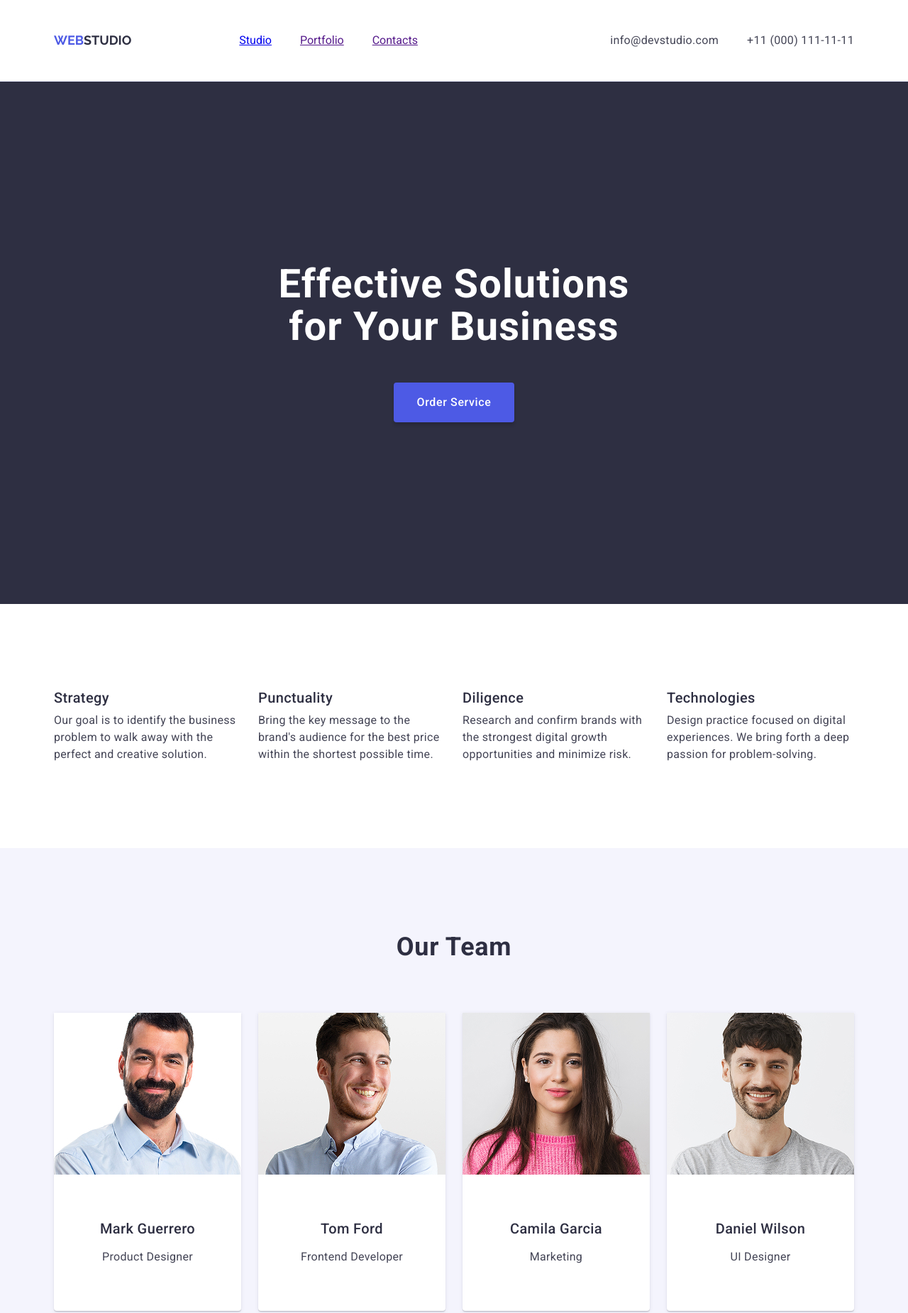
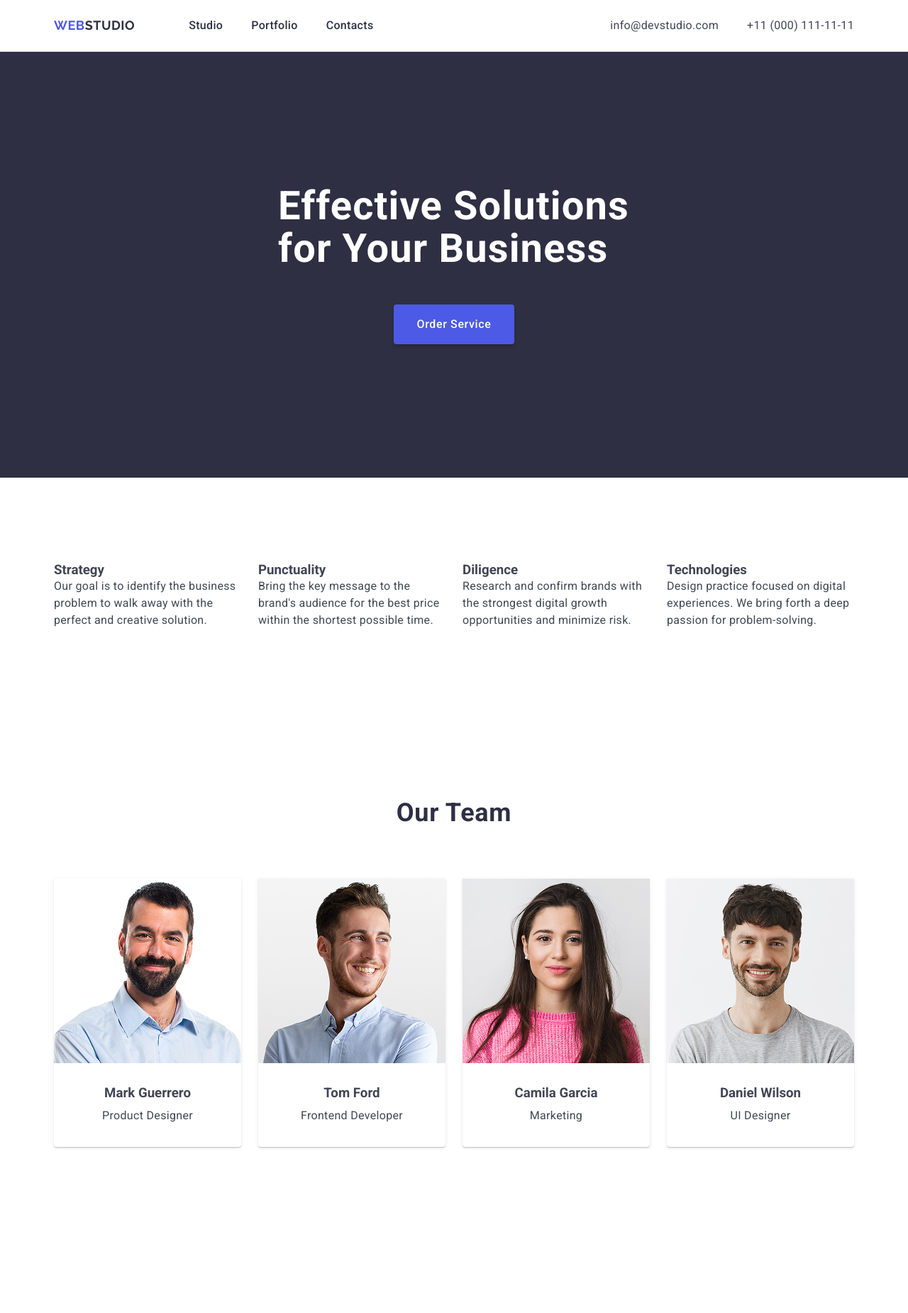
Before and after one commit to extezzu/goit-markup-hw-03, a plain HTML site: page index.html in a window 1280 px wide. Shown: the top 1850 px of the page at 71% size. Drawn offline with nearby package versions, Linux system fonts and the light colour scheme.

Commit message:
night work fixing v2.0

```diff
--- a/css/styles.css
+++ b/css/styles.css
@@ -1,191 +1,69 @@
-                            /** global styles + resets **/
-* {
+body {
+    font-family: "Roboto", sans-serif;
+    color: #434455;
+    background-color: #FFFFFF;
+}
+
+/* ======================== resets === */
+
+ul, ol {
     margin: 0;
     padding: 0;
-    box-sizing: border-box;
+    list-style-type: none;
 }
 
-body {
-    font-family: "Roboto", sans-serif;
-    background-color: #FFFFFF;
-    color: #434455;
+a {
+    text-decoration: none;
 }
 
-h2 {
-    font-family: "Roboto", sans-serif;
-    font-weight: 700;
+h1, h2, h3, h4, h5, h6, p {
+    margin: 0;
 }
 
 img {
     display: block;
-    object-fit: cover;
 }
 
-ul {
-    list-style: none;
-    display: flex;
-    gap: 24px;
-    padding: 0;
-    margin: 0;
+/* ======================== common === */
+
+.container {
+    width: 1158px;
+    padding: 0 15px;
+    margin: 0 auto;
 }
 
 section {
     padding: 120px 0;
 }
 
-.container {
-    display: flex;
-    justify-content: space-between;
-    align-items: center;
-    flex-wrap: wrap;
-    max-width: 1158px;
-    margin: 0 auto;
-    padding: 0 15px;
+.section-title {
+    font-size: 36px;
+    line-height: 1.11;
+    letter-spacing: 0.02em;
+
+    text-align: center;
+    text-transform: capitalize;
+
+    color: #2e2f42;
 }
 
-
-                            /** header **/
-header {
-    padding: 24px;
-    border-bottom: 1px solid #E7E9FC;
-}
-
-.header-nav {
-    display: flex;
-    align-items: center;
-    gap: 76px;
+.section-text {
+    font-size: 16px;
+    line-height: 1.5;
+    letter-spacing: 0.02em;
 }
 
 .logo {
     font-family: "Raleway", sans-serif;
     font-weight: 700;
     font-size: 18px;
+    line-height: 1.17;
+    letter-spacing: 0.03em;
+    text-transform: uppercase;
+
     color: #4d5ae5;
-    text-decoration: none;
-    text-transform: uppercase;
-    margin-right: 76px;
 }
 
-.logo span {
-    color: #2e2f42;
-}
-
-.footer .logo span {
-    color: #f4f4fd;
-}
-
-.header-span {
-    color: #2e2f42;
-}
-
-
-.nav-links {
-    display: flex;
-    gap: 40px;
-    padding: 0;
-    margin: 0;
-    list-style: none;
-    padding: 24px 0;
-}
-
-.nav-links li a:hover {
-    color: #404bbf;
-}
-
-.nav-links li a:focus {
-    color: #404bbf;
-}
-
-
-.contact {
-    font-style: normal;
-}
-
-.contact ul {
-    display: flex;
-    gap: 40px;
-    padding: 0;
-    margin: 0;
-    list-style: none;
-}
-
-.contact li a {
-    font-family: "Roboto", sans-serif;
-    font-weight: 400;
-    font-size: 16px;
-    line-height: 1.5;
-    letter-spacing: 0.02em;
-    color: #434455;
-    text-decoration: none;
-}
-
-.contact li a:hover {
-    color: #404bbf;
-}
-
-.contact li a:focus {
-    color: #404bbf;
-}
-
-.contact-a:hover {
-    color: #404bbf;
-}
-
-.button-active {
-    padding: 24px 0;
-}
-
-                            /** Business section1 **/
-.section-business {
-    background-color: #2e2f42;
-    padding: 188px 0;
-}
-
-.section-business .container {
-    display: flex;
-    flex-direction: column;
-    align-items: center;
-}
-
-.business-title {
-    font-size: 56px;
-    line-height: 1.07;
-    text-align: center;
-    letter-spacing: 0.02em;
-    color: #ffffff;
-    max-width: 496px;
-    margin-top: 68px;
-    margin-bottom: 48px;
-}
-
-.business-button {
-    background-color: #4d5ae5;
-    font-family: "Roboto", sans-serif;
-    font-weight: 500;
-    font-size: 16px;
-    line-height: 1.5;
-    letter-spacing: 0.04em;
-    color: #ffffff;
-    cursor: pointer;
-    display: block;
-    margin: 0 auto;
-    padding: 16px 32px;
-    margin-bottom: 68px;
-    border-radius: 4px;
-    box-shadow: 0px 4px 4px 0px #00000026;
-    min-width: 169px;
-    height: 56px;
-    border: none;
-}
-
-.business-button:active,
-.business-button:hover,
-.business-button:focus {
-    background-color: #404bbf;
-}
-
-
-                            /** Strategy section2 **/
 .visually-hidden {
     position: absolute;
     width: 1px;
@@ -199,132 +77,187 @@ header {
     overflow: hidden;
 }
 
-.strategy-title {
-    font-weight: 500;
-    font-size: 20px;
-    line-height: 1.2;
-    letter-spacing: 0.02em;
-    color: #2e2f42;
-    margin-bottom: 8px;
-    text-align: left;
+/* ======================== header === */
+
+.header {
+  border-bottom: 1px solid #e7e9fc;
 }
 
-.strategy-description {
+.header-wrapper {
+    display: flex;
+    align-items: center;
+}
+
+.header-nav {
+    display: flex;
+    align-items: center;
+}
+
+.nav-list {
+    display: flex;
+    gap: 40px;
+}
+
+.header-logo {
+    padding-top: 24px;
+    padding-bottom: 24px;
+
+    margin-right: 76px;
+}
+
+.header-logo .head-logospan {
+    color: #2e2f42;
+}
+
+.nav-link {
+    display: block;
+
+    padding-top: 24px;
+    padding-bottom: 24px;
+
+    font-weight: 500;
+  font-size: 16px;
+    line-height: 1.5;
+  letter-spacing: 0.02em;
+
+  color: #2e2f42;
+}
+.nav-link:hover,
+.nav-link:focus {
+    color: #404bbf;
+}
+
+.address {
+    margin-left: auto;
+    font-style: normal;
+}
+
+.address-list {
+    display: flex;
+    gap: 40px;
+}
+
+.address-link {
+    display: block;
+    padding-top: 24px;
+    padding-bottom: 24px;
+
     font-size: 16px;
     line-height: 1.5;
     letter-spacing: 0.02em;
+
     color: #434455;
-    text-align: left;
-    max-width: 264px;
+}
+.address-link:hover,
+.address-link:focus {
+    color: #404bbf;
 }
 
-                            /** Team section3 **/
-.section-team {
-    background-color: #F4F4FD;
+/* ======================== section-business #1 === */
+
+.section-business {
+    background-color: #2e2f42;
+    padding: 188px 0;
+}
+
+.business-title {
+    margin: 0 auto 48px;
+
+    max-width: 496px;
+
+    font-size: 56px;
+    line-height: 1.07;
+    letter-spacing: 0.02em;
+
+    color: #ffffff;
+}
+
+.business-button {
+    display: block;
+
+    margin: 0 auto;
+    padding: 16px 32px;
+
+    min-width: 169px;
+    height: 56px;
+
+    font-weight: 500;
+    font-size: 16px;
+    line-height: 1.5;
+    letter-spacing: 0.04em;
+
+    cursor: pointer;
+
+    border-radius: 4px;
+    border: none;
+
+    box-shadow: 0 4px 4px 0 rgba(0, 0, 0, 0.15);
+
+    color: #ffffff;
+    background-color: #4d5ae5;
+}
+
+.business-button:active, .business-button:focus {
+    background-color: #404bbf;
+}
+
+/* ======================== section-features #2 === */
+
+.features-list {
+    display: flex;
+    gap: 24px;
+}
+
+.features-subtitle {
+    margin-bottom: 8px;
+}
+
+.features-item {
+    width: calc((100% - 24px * 3) / 4);
+}
+
+/* ======================== section-team #3 === */
+
+.team {
+    background: #f4f4fd;
 }
 
 .team-title {
-    font-size: 36px;
-    line-height: 1.11;
-    text-align: center;
-    letter-spacing: 0.02em;
-    text-transform: capitalize;
-    color: #2e2f42;
-    flex-basis: 100%;
-    flex-shrink: 0;
-    text-align: center;
     margin-bottom: 72px;
 }
 
-.team-member {
-    background-color: #FFFFFF;
-    box-sizing: border-box;
+.team-list {
     display: flex;
-    flex-wrap: wrap;
-    padding: 0;
-    margin: 0;
-    list-style: none;
-    flex-direction: column;
-    flex-basis: 100%;
-    align-items: center;
-    padding-bottom: 32px;
-    border-bottom-left-radius: 4px;
-    border-bottom-right-radius: 4px;
-    box-shadow: 0px 2px 1px 0px #2E2F4214, 0px 1px 1px 0px #2E2F4229, 0px 1px 6px 0px #2E2F4214;
+    gap: 24px;
 }
 
-.team-member img {
-    padding-bottom: 32px;
+.team-member {
+    width: calc((100% - 24px * 3) / 4);
+
+    border-radius: 0 0 4px 4px;
+    box-shadow: 0 2px 1px 0 rgba(46, 47, 66, 0.08),
+    0 1px 1px 0 rgba(46, 47, 66, 0.16), 0 1px 6px 0 rgba(46, 47, 66, 0.08);
+
+    background-color: #fff;
 }
 
 .team-member-info {
-    padding: 32px 0;
+    padding: 32px 0px;
 }
 
-.team-member-name {
-    font-weight: 500;
-    font-size: 20px;
-    line-height: 1.2;
-    letter-spacing: 0.02em;
-    color: #2e2f42;
+.team-subtitle {
     text-align: center;
     margin-bottom: 8px;
 }
 
-.team-member-role {
-    font-size: 16px;
-    line-height: 1.5;
-    letter-spacing: 0.02em;
-    color: #434455;
-    padding-top: 8px;
+.team-text {
     text-align: center;
 }
 
+/* ======================== section-portfolio #4 === */
 
-                            /** Portfolio section4 **/
 .portfolio-title {
-    font-size: 36px;
-    line-height: 1.11;
-    text-align: center;
-    letter-spacing: 0.02em;
-    text-transform: capitalize;
-    color: #2e2f42;
-    flex-basis: 100%;
-    flex-shrink: 0;
-    text-align: center;
     margin-bottom: 72px;
-}
-
-.portfolio-item img {
-    width: 100%;
-}
-
-.portfolio-item-info {
-    padding: 32px 16px;
-    border: 1px solid #e7e9fc;
-    border-top: none;
-    margin-bottom: 8px;
-    flex: 0 0 calc((100% - 2 * 24px) / 3);
-}
-
-.portfolio-item-title {
-    font-weight: 500;
-    font-size: 20px;
-    line-height: 1.2;
-    letter-spacing: 0.02em;
-    color: #2e2f42;
-    padding: 32px 0 8px 16px;
-    margin-bottom: 8px;
-}
-
-.portfolio-item-category {
-    font-size: 16px;
-    line-height: 1.5;
-    letter-spacing: 0.02em;
-    color: #434455;
-    padding-bottom: 32px;
-    text-align: left;
-    padding-left: 16px;
 }
 
 .portfolio-list {
@@ -332,46 +265,45 @@ header {
     flex-wrap: wrap;
     column-gap: 24px;
     row-gap: 48px;
-    padding-left: 0;
-    margin-left: 0;
-    margin-right: 0;
-    width: 100%;
 }
 
-                            /** footer **/
+.portfolio-item {
+    background-color: #fff;
+}
+
+.portfolio-subtitle {
+    margin-bottom: 8px;
+}
+
+.portfolio-item-info {
+    padding: 32px 16px;
+
+    border-bottom: 1px solid #e7e9fc;
+    border-left: 1px solid #e7e9fc;
+    border-right: 1px solid #e7e9fc;
+}
+
+/* ======================== footer  === */
+
 .footer {
     background-color: #2e2f42;
     padding: 100px 0;
 }
 
-.footer .container {
-    display: flex;
-    flex-direction: column;
-    align-items: flex-start;
-    max-width: 1158px;
-    margin: 0 auto;
-    padding-left: 15px;
-    padding-right: 15px;
-}
-
-.footer .logo {
+footer-logo {
     display: inline-block;
-    color: #4d5ae5;
-    font-family: "Raleway", sans-serif;
-    font-weight: 700;
-    font-size: 18px;
-    text-decoration: none;
-    text-transform: uppercase;
     margin-bottom: 16px;
 }
 
-.footer-span {
+.footer-logo .head-logospan {
     color: #f4f4fd;
 }
 
-.footer-description {
+.footer-text {
+    max-width: 264px;
+
+    font-size: 16px;
     line-height: 1.5;
     letter-spacing: 0.02em;
-    max-width: 264px;
     color: #f4f4fd;
 }
--- a/index.html
+++ b/index.html
@@ -5,156 +5,164 @@
     <meta charset="UTF-8">
     <meta name="viewport" content="width=device-width, initial-scale=1.0">
     <meta name="description" content="GoIT homework 3">
+    <title>GoIT homework #3</title>
     <link rel="stylesheet" href="https://cdnjs.cloudflare.com/ajax/libs/modern-normalize/3.0.1/modern-normalize.min.css" integrity="sha512-q6WgHqiHlKyOqslT/lgBgodhd03Wp4BEqKeW6nNtlOY4quzyG3VoQKFrieaCeSnuVseNKRGpGeDU3qPmabCANg==" crossorigin="anonymous" referrerpolicy="no-referrer">
     <link rel="preconnect" href="https://fonts.googleapis.com">
     <link rel="preconnect" href="https://fonts.gstatic.com" crossorigin>
-    <link href="https://fonts.googleapis.com/css2?family=Roboto:ital,wght@0,100..900;1,100..900&display=swap" rel="stylesheet">
-    <link href="https://fonts.googleapis.com/css2?family=Raleway:ital,wght@0,100..900;1,100..900&display=swap" rel="stylesheet">
+    <link href="https://fonts.googleapis.com/css2?family=Raleway:wght@700&family=Roboto:wght@400;500;700&display=swap" rel="stylesheet">
     <link rel="stylesheet" href="./css/styles.css">
-    <title>GoIT homework #3</title>
 </head>
 
 <body>
     <!-- Header -->
     <header class="header">
-        <div class="container">
+        <div class="container header-wrapper">
         <nav class="header-nav">
-            <a href="./index.html" class="logo">Web<span class="header-span">Studio</span></a>
-            <ul class="nav-links">
-                <li><a href="./index.html" class="button-active">Studio</a></li>
-                <li><a href="" class="button-active">Portfolio</a></li>
-                <li><a href="" class="button-active">Contacts</a></li>
+            <a class="logo header-logo" href="./index.html">Web<span class="head-logospan">Studio</span></a>
+            <ul class="nav-list">
+                <li class="nav-item"><a class="nav-link" href="./index.html" class="button-active">Studio</a></li>
+                <li class="nav-item"><a class="nav-link" href="">Portfolio</a></li>
+                <li class="nav-item"><a class="nav-link" href="">Contacts</a></li>
             </ul>
         </nav>
-        <address class="contact">
-            <ul class="contact-ul">
-                <li class="contact-li"><a href="mailto:info@devstudio.com" class="contact-a">info@devstudio.com</a></li>
-                <li class="contact-li"><a href="tel:+110001111111" class="contact-a">+11 (000) 111-11-11</a></li>
+        <address class="address">
+            <ul class="address-list">
+                <li class="address-item"><a class="address-link" href="mailto:info@devstudio.com">info@devstudio.com</a></li>
+                <li class="address-item"><a class="address-link" href="tel:+110001111111">+11 (000) 111-11-11</a></li>
             </ul>
         </address>
     </div>
     </header>
+    <main>
+        <!---------------------        section-business #1         -------------------->
 
-    <main>
-        <!-- Business section #1-->
         <section class="section-business">
             <div class="container">
                 <h1 class="business-title">Effective Solutions for Your Business</h1>
-            <button type="button" class="business-button">Order Service</button>
+                <button class="business-button" type="button">Order Service</button>
             </div>
         </section>
 
-        <!-- Features Section #2-->
+        <!---------------------        section-features #2        -------------------->
+
         <section class="section-features">
             <div class="container">
                 <h2 class="visually-hidden">Professionalism</h2>
                 <ul class="features-list">
                     <li class="features-item">
-                    <h3 class="strategy-title">Strategy</h3>
-                    <p class="strategy-description">Our goal is to identify the business problem to walk away with the perfect and creative solution.
+                        <h3 class="strategy-subtitle section-subtitle">Strategy</h3>
+                        <p class="strategy-text section-text">
+                            Our goal is to identify the business problem to walk away with the perfect and creative solution.
                         </p>
                     </li>
                     <li class="features-item">
-                    <h3 class="strategy-title">Punctuality</h3>
-                    <p class="strategy-description">Bring the key message to the brand's audience for the best price within the shortest possible
-                        time.</p>
-                </li>
-                <li class="features-item">
-                    <h3 class="strategy-title">Diligence</h3>
-                    <p class="strategy-description">Research and confirm brands with the strongest digital growth opportunities and minimize risk.
+                        <h3 class="strategy-subtitle section-subtitle">Punctuality</h3>
+                        <p class="strategy-text section-text">
+                        Bring the key message to the brand's audience for the best price
+                        within the shortest possible time.
                         </p>
                     </li>
                     <li class="features-item">
-                    <h3 class="strategy-title">Technologies</h3>
-                    <p class="strategy-description">Design practice focused on digital experiences. We bring forth a deep passion for
-                        problem-solving.</p>
+                        <h3 class="strategy-subtitle section-subtitle">Diligence</h3>
+                        <p class="strategy-text section-text">
+                        Research and confirm brands with the strongest digital growth
+                        opportunities and minimize risk.
+                        </p>
+                    </li>
+                    <li class="features-item">
+                        <h3 class="strategy-subtitle section-subtitle">Technologies</h3>
+                        <p class="strategy-text section-text">Design practice focused on digital experiences. We bring forth a
+                         deep passion for problem-solving.
+                        </p>
                     </li>
                 </ul>
             </div>
         </section>
 
-        <!-- Team Section #3-->
+        <!---------------------        section-team #3        -------------------->
+
         <section class="section-team">
             <div class="container">
-            <h2 class="team-title">Our Team</h2>
+                <h2 class="team-title section-title">Our Team</h2>
                 <ul class="team-list">
                     <li class="team-member">
                         <img src="./images/card-1.jpg" alt="Mark Guerrero - Product Designer" width="264" height="260">
                         <div class="team-member-info">
-                    <h3 class="team-member-name">Mark Guerrero</h3>
-                    <p class="team-member-role">Product Designer</p>
+                            <h3 class="team-subtitle section-subtitle">Mark Guerrero</h3>
+                            <p class="team-text section-text">Product Designer</p>
                         </div>
                     </li>
                     <li class="team-member">
                         <img src="./images/card-2.jpg" alt="Tom Ford - Frontend Developer" width="264" height="260">
                         <div class="team-member-info">
-                    <h3 class="team-member-name">Tom Ford</h3>
-                    <p class="team-member-role">Frontend Developer</p>
+                            <h3 class="team-subtitle section-subtitle">Tom Ford</h3>
+                            <p class="team-text section-text">Frontend Developer</p>
                         </div>
                     </li>
                     <li class="team-member">
                         <img src="./images/card-3.jpg" alt="Camila Garcia - Marketing" width="264" height="260">
                         <div class="team-member-info">
-                    <h3 class="team-member-name">Camila Garcia</h3>
-                    <p class="team-member-role">Marketing</p>
+                            <h3 class="team-subtitle section-subtitle">Camila Garcia</h3>
+                            <p class="team-text section-text">Marketing</p>
                         </div>
                     </li>
                     <li class="team-member">
                         <img src="./images/card-4.jpg" alt="Daniel Wilson - UI Designer" width="264" height="260">
                         <div class="team-member-info">
-                    <h3 class="team-member-name">Daniel Wilson</h3>
-                    <p class="team-member-role">UI Designer</p>
+                            <h3 class="team-subtitle section-subtitle">Daniel Wilson</h3>
+                            <p class="team-text section-text">UI Designer</p>
                         </div>
                     </li>
                 </ul>
             </div>
         </section>
 
-        <!-- Portfolio Section #4 -->
+        <!---------------------        section-portfolio #4        -------------------->
+
         <section class="section-portfolio">
             <div class="container">
-            <h2 class="portfolio-title">Our Portfolio</h2>
+                <h2 class="portfolio-title section-title">Our Portfolio</h2>
                 <ul class="portfolio-list">
                     <li class="portfolio-item">
                         <img src="./images/portfolio-1.jpg" alt="Banking App" width="360" height="300">
                         <div class="portfolio-item-info">
-                    <h3 class="portfolio-item-title">Banking App</h3>
-                    <p class="portfolio-item-category">App</p>
+                            <h3 class="portfolio-subtitle section-subtitle">Banking App</h3>
+                            <p class="portfolio-text section-text">App</p>
                         </div>
                     </li>
                     <li class="portfolio-item">
                         <img src="./images/portfolio-2.jpg" alt="Cashless Payment" width="360" height="300">
                         <div class="portfolio-item-info">
-                    <h3 class="portfolio-item-title">Cashless Payment</h3>
-                    <p class="portfolio-item-category">Marketing</p>
+                            <h3 class="portfolio-subtitle section-subtitle">Cashless Payment</h3>
+                            <p class="portfolio-text section-text">Marketing</p>
                         </div>
                     </li>
                     <li class="portfolio-item">
                         <img src="./images/portfolio-3.jpg" alt="Meditation App">
                         <div class="portfolio-item-info">
-                    <h3 class="portfolio-item-title">Meditation App</h3>
-                    <p class="portfolio-item-category">App</p>
+                            <h3 class="portfolio-subtitle section-subtitle">Meditation App</h3>
+                            <p class="portfolio-text section-text">App</p>
                         </div>
                     </li>
                     <li class="portfolio-item">
                         <img src="./images/portfolio-4.jpg" alt="Taxi Service">
                         <div class="portfolio-item-info">
-                    <h3 class="portfolio-item-title">Taxi Service</h3>
-                    <p class="portfolio-item-category">Marketing</p>
+                            <h3 class="portfolio-subtitle section-subtitle">Taxi Service</h3>
+                            <p class="portfolio-text section-text">Marketing</p>
                         </div>
                     </li>
                     <li class="portfolio-item">
                         <img src="./images/portfolio-5.jpg" alt="Screen Illustrations">
                         <div class="portfolio-item-info">
-                    <h3 class="portfolio-item-title">Screen Illustrations</h3>
-                    <p class="portfolio-item-category">Design</p>
+                            <h3 class="portfolio-subtitle section-subtitle">Screen Illustrations</h3>
+                            <p class="portfolio-text section-text">Design</p>
                         </div>
                     </li>
                     <li class="portfolio-item">
                         <img src="./images/portfolio-6.jpg" alt="Online Courses">
                         <div class="portfolio-item-info">
-                    <h3 class="portfolio-item-title">Online Courses</h3>
-                    <p class="portfolio-item-category">Marketing</p>
+                            <h3 class="portfolio-subtitle section-subtitle">Online Courses</h3>
+                            <p class="portfolio-text section-text">Marketing</p>
                         </div>
                     </li>
                 </ul>
@@ -162,13 +170,15 @@
         </section>
     </main>
 
-    <!-- Footer -->
+    <!---------------------        footer        -------------------->
     <footer class="footer">
         <div class="container">
-        <a href="./index.html" class="logo">Web<span class="footer-span">Studio</span></a>
-        <p class="footer-description">Increase the flow of customers and sales for your business with digital marketing &amp; growth solutions.</p>
+            <a class="logo footer-logo" href="./index.html">Web<span class="head-logospan">Studio</span></a>
+            <p class="footer-text">
+                Increase the flow of customers and sales for your business with
+                digital marketing &amp; growth solutions.
+            </p>
         </div>
     </footer>
 </body>
-
 </html>
```
Lines whose indentation alone changed are shown as unchanged.
